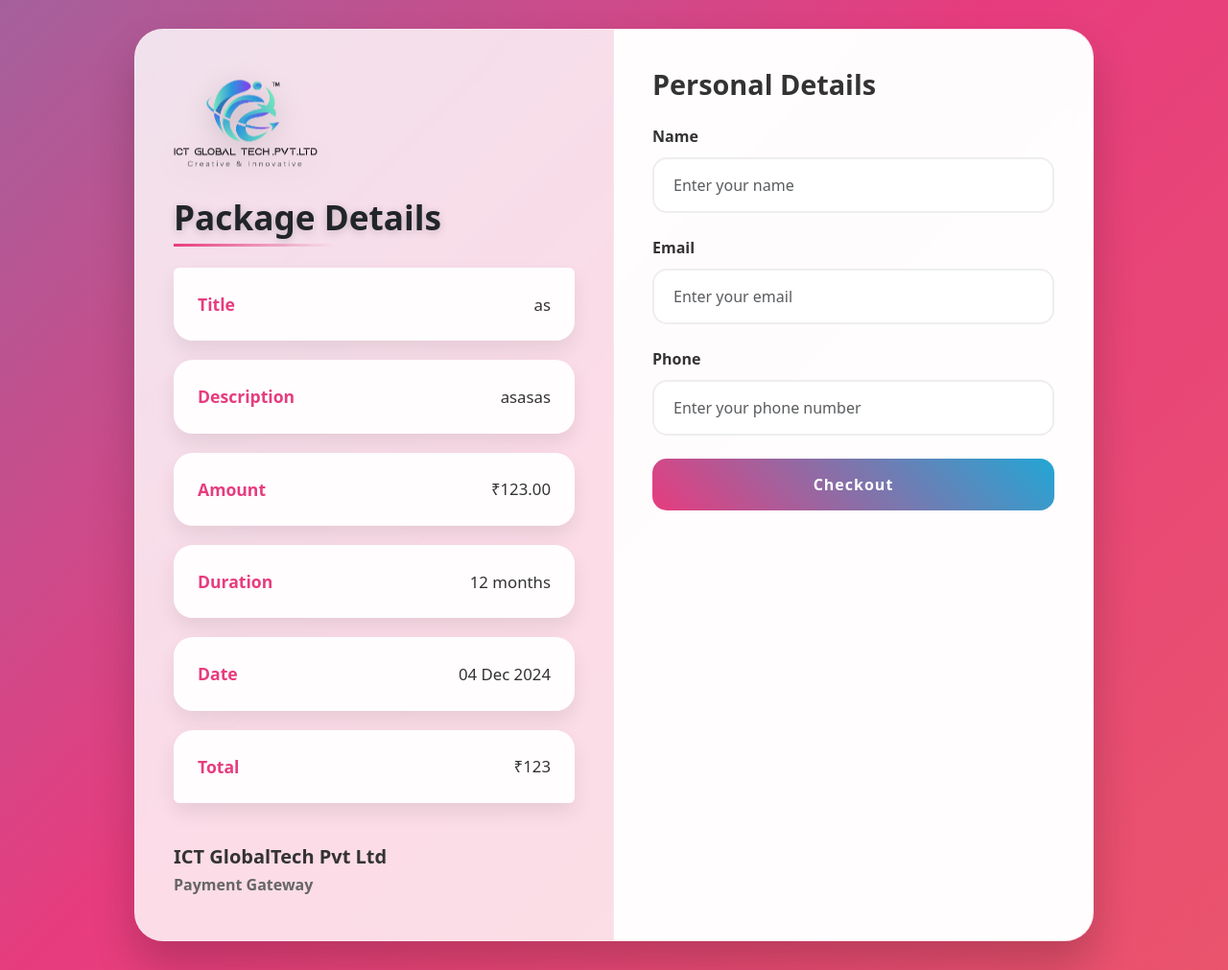
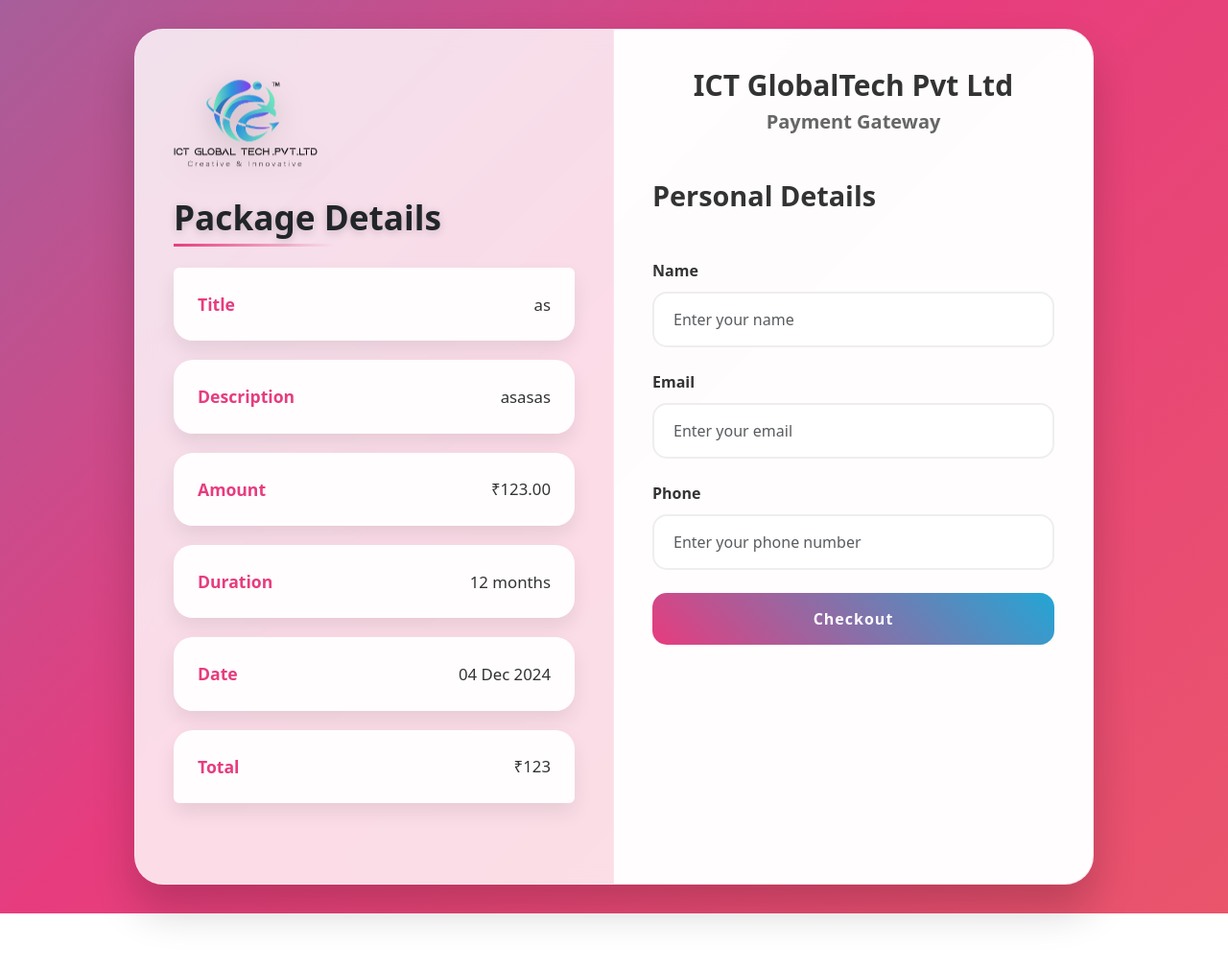
Before and after one commit to akarshavinodan/ict_checkout, a plain HTML site: page index.html in a window 1280 px wide. Shown: the whole page at 96% size. After the commit the page ends 952 px from the top, so only its background shows below. Drawn offline with nearby package versions, Linux system fonts and the light colour scheme.

Commit message:
`Refactored company info display in index.html`

```diff
--- a/index.html
+++ b/index.html
@@ -41,15 +41,19 @@
                         <span>₹123</span>
                     </li>
                 </ul>
-                <div class="company-info">
+                <!-- <div class="company-info">
                     <h5>ICT GlobalTech Pvt Ltd</h5>
                     <h6 class="text-muted">Payment Gateway</h6>
-                </div>
+                </div> -->
             </div>
 
             <!-- Right Column -->
             <div class="col-lg-6 form-section">
-                <h4 class="mb-4">Personal Details</h4>
+                <div class="company-info text-center">
+                    <h5 style="font-size: 30px;">ICT GlobalTech Pvt Ltd</h5>
+                    <h6 style="font-size: 20px;" class="text-muted">Payment Gateway</h6>
+                </div>
+                <h4 class="mb-5 mt-5">Personal Details</h4>
                 <form class="text-start">
                     <div class="mb-4">
                         <label for="name" class="form-label">Name</label>
```
